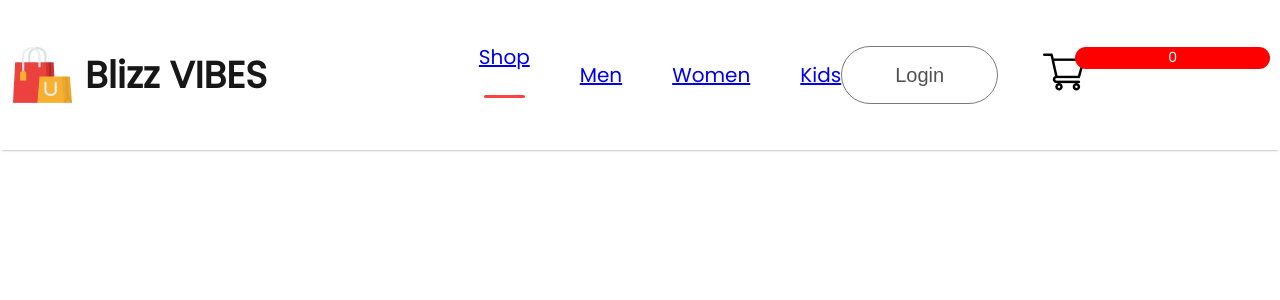
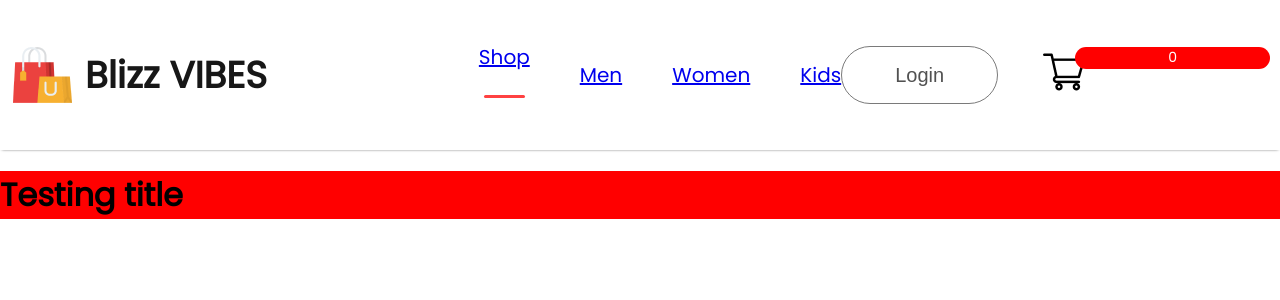
Before and after one commit to Ishara012/frontend, a React (Create React App) app: page / in a window 1280 px wide. Shown: the top 300 px of the page. Built offline with nearby package versions, Linux system fonts and the light colour scheme.

Commit message:
Shop.jsx
Added bg color to container in shop.jsx. Line 5
Added h1 tag to shop.jsx to test body. Line 6

```diff
--- a/src/Pages/Shop.jsx
+++ b/src/Pages/Shop.jsx
@@ -2,8 +2,8 @@ import React from 'react'
 
 const Shop = () => {
   return (
-    <div>
-
+    <div style={{backgroundColor:'red'}}>
+      <h1>Testing title</h1>
     </div>
   )
 }
```
